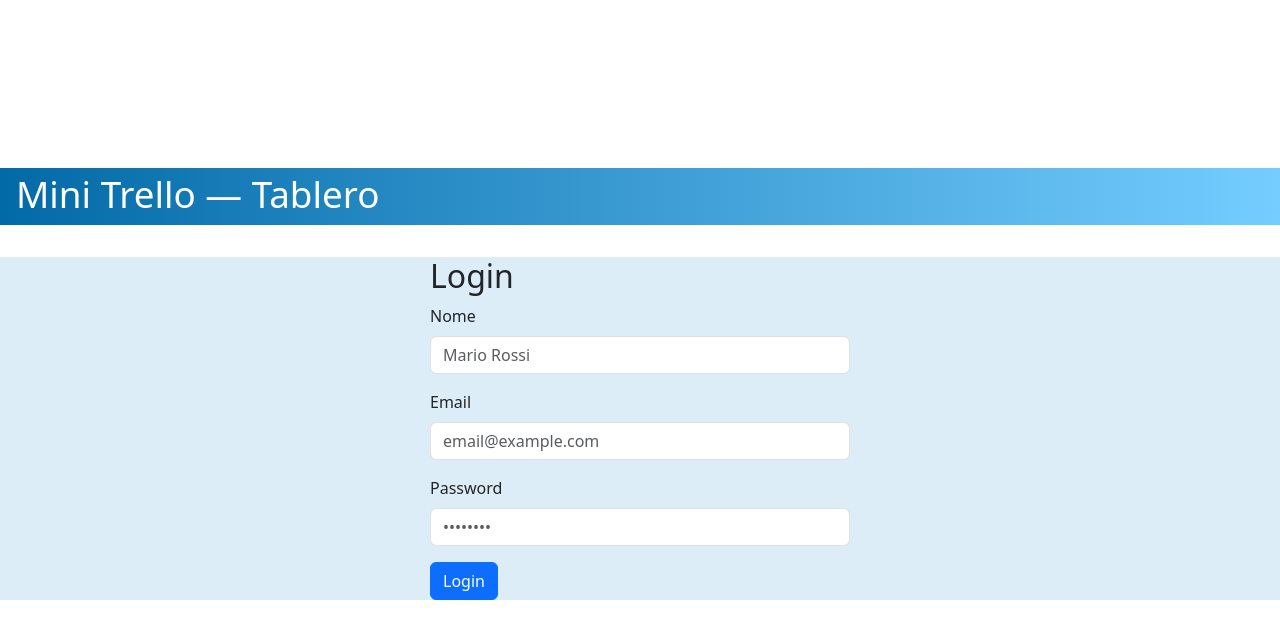
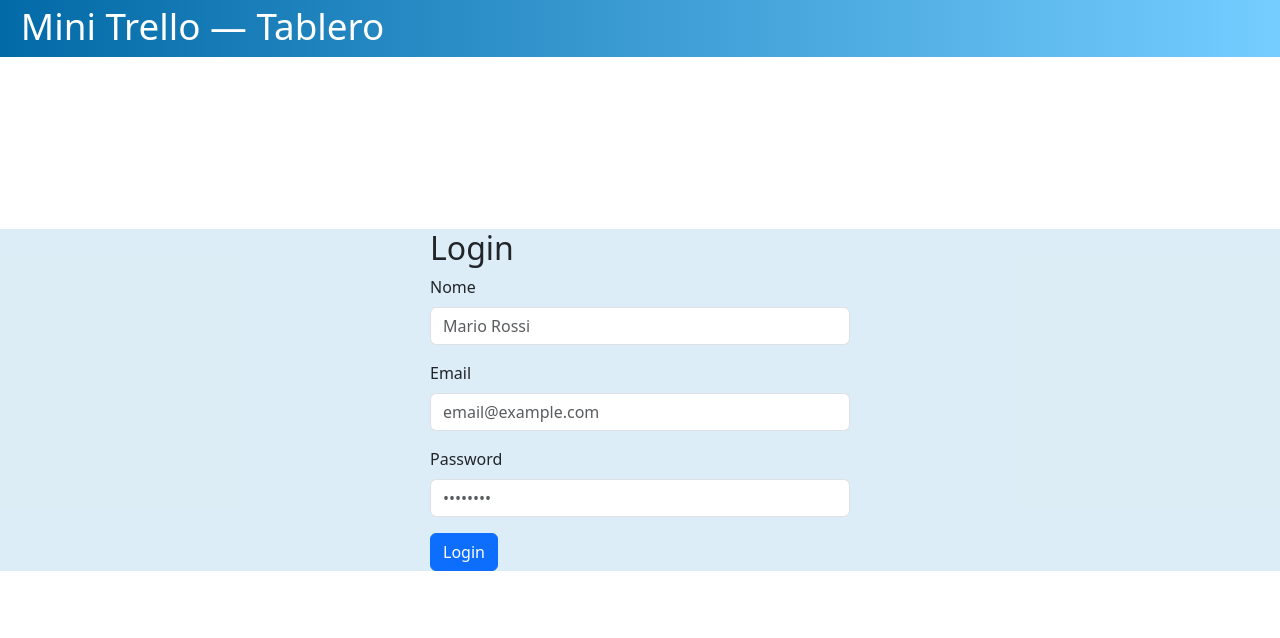
Before and after one commit to ILikePapyrus/technical-writing-trello, a React (Vite) app: page /login in a window 1280 px wide. Shown: the top 638 px of the page. Built offline with nearby package versions, Linux system fonts and the light colour scheme; no server answers.

Commit message:
Fixed padding for main bar in Login Page

```diff
--- a/src/App.css
+++ b/src/App.css
@@ -35,13 +35,21 @@
   display: flex;
   flex-direction: column;
 }
+
 .app-header {
+  position: fixed;
+  top: 0;
+  left: 0;
+  right: 0;
+  width: 100%;
+  z-index: 1000;
   padding: 4px 16px;
   background: linear-gradient(90deg, #026aa7, #75cdff);
   color: white;
 }
 
 .app-header > h1 {
+  margin-left: .3rem;
   margin-bottom: .3rem;
   font-size: 2.3rem;
 }
```
